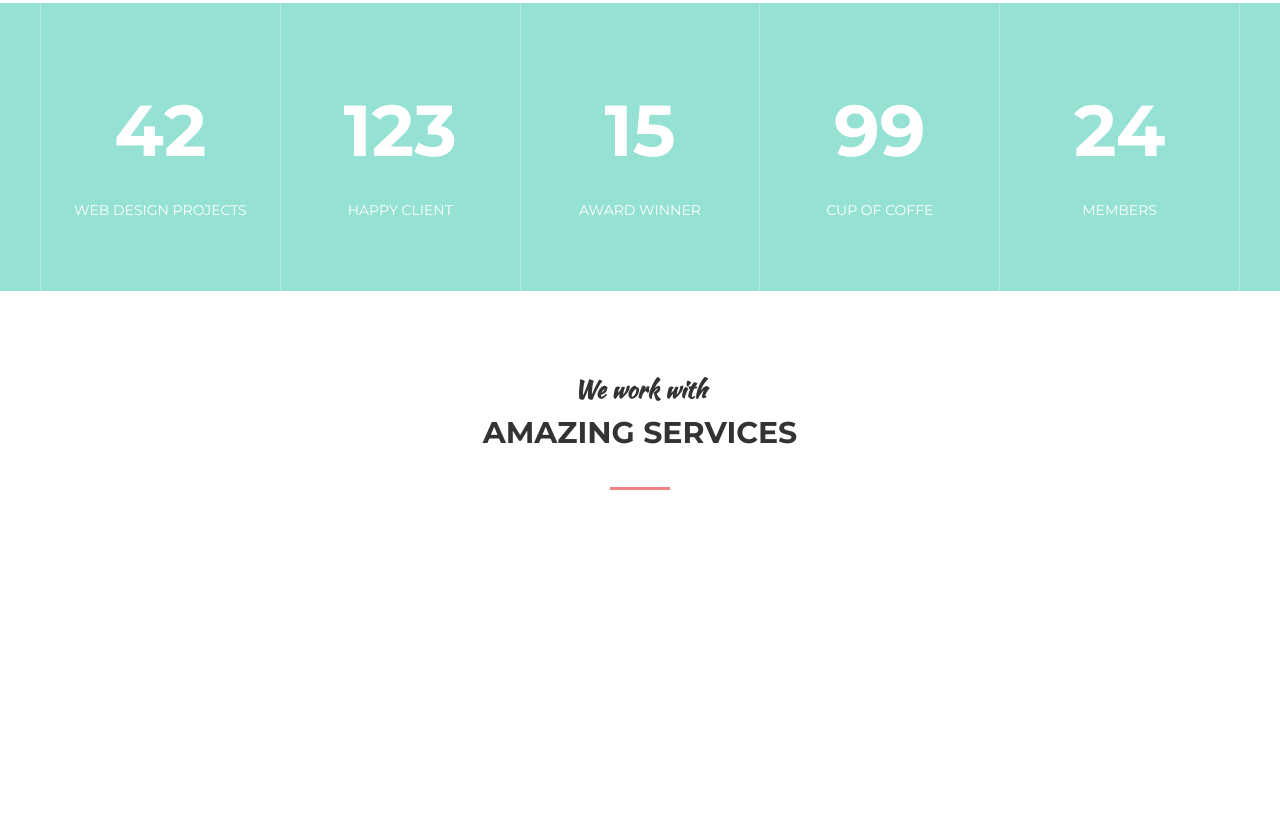
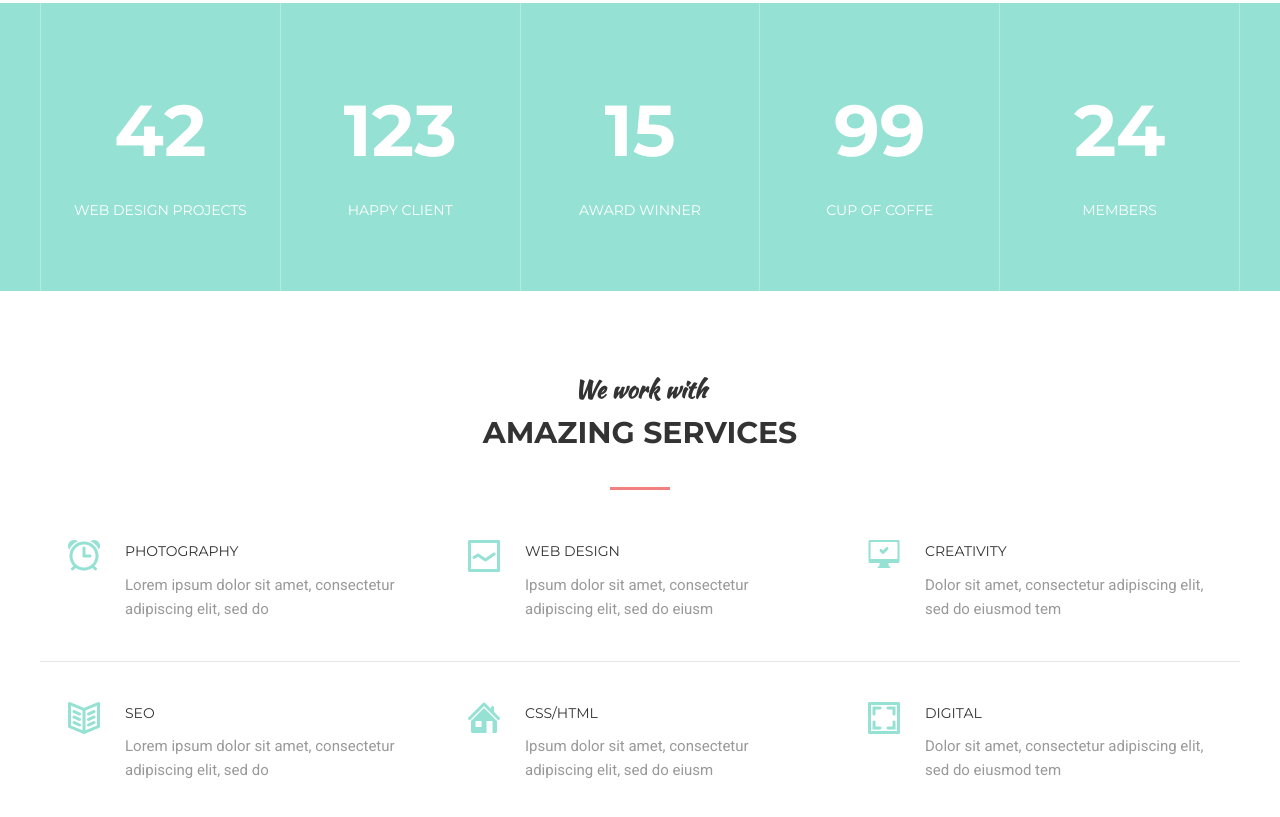
Before and after one commit to Quoter1/myFistLayout, a plain HTML site: page index.html in a window 1280 px wide. Shown: the part 1469-2286 px from the top of the page. Before the commit the page ends 2079 px from the top, so only its background shows below. Drawn offline with Linux system fonts and the light colour scheme; files whose address does not match are found by name.

Commit message:
3 rd layout page, not finished

```diff
--- a/index.html
+++ b/index.html
@@ -135,7 +135,83 @@
           <h3 class="section__subtitle">We work with</h3>
           <h2 class="section__title">Amazing Services</h2>
         </div>
+        <div class="services">
+          <div class="services__item">
+            <img
+              class="services__icon"
+              src="/images/services/photography.png"
+              alt=""
+            />
+
+            <div class="services__title">photography</div>
+            <div class="services__text">
+              Lorem ipsum dolor sit amet, consectetur adipiscing elit, sed do
+            </div>
+          </div>
+          <div class="services__item">
+            <img
+              class="services__icon"
+              src="/images/services/webdesign.png"
+              alt=""
+            />
+
+            <div class="services__title">WEB design</div>
+            <div class="services__text">
+              Ipsum dolor sit amet, consectetur adipiscing elit, sed do eiusm
+            </div>
+          </div>
+          <div class="services__item">
+            <img
+              class="services__icon"
+              src="/images/services/creativity.png"
+              alt=""
+            />
+
+            <div class="services__title">Creativity</div>
+            <div class="services__text">
+              Dolor sit amet, consectetur adipiscing elit, sed do eiusmod tem
+            </div>
+          </div>
+        </div>
+
+        <hr />
+
+        <div class="services">
+          <div class="services__item">
+            <img class="services__icon" src="/images/services/seo.png" alt="" />
+
+            <div class="services__title">SEO</div>
+            <div class="services__text">
+              Lorem ipsum dolor sit amet, consectetur adipiscing elit, sed do
+            </div>
+          </div>
+          <div class="services__item">
+            <img
+              class="services__icon"
+              src="/images/services/css-html.png"
+              alt=""
+            />
+
+            <div class="services__title">CSS/HTML</div>
+            <div class="services__text">
+              Ipsum dolor sit amet, consectetur adipiscing elit, sed do eiusm
+            </div>
+          </div>
+          <div class="services__item">
+            <img
+              class="services__icon"
+              src="/images/services/digital.png"
+              alt=""
+            />
+
+            <div class="services__title">Digital</div>
+            <div class="services__text">
+              Dolor sit amet, consectetur adipiscing elit, sed do eiusmod tem
+            </div>
+          </div>
+        </div>
       </div>
+      <!-- / Container  -->
     </section>
   </body>
 </html>
--- a/style.css
+++ b/style.css
@@ -18,6 +18,16 @@ h4,
 h5,
 h6 {
   margin: 0;
+}
+
+hr {
+  margin: 40px 0;
+  display: block;
+  border: 0;
+  width: 100%;
+  height: 1px;
+
+  background-color: #e5e5e5;
 }
 
 /* Container */
@@ -212,7 +222,7 @@ h6 {
 .section__header {
   width: 100%;
   max-width: 950px;
-  margin: 0 auto 40px;
+  margin: 0 auto 50px;
   text-align: center;
 }
 
@@ -330,3 +340,33 @@ h6 {
   font-size: 14px;
   text-transform: uppercase;
 }
+
+/* Services */
+.services {
+  display: flex;
+}
+
+.services__item {
+  flex: 1 1 0;
+  padding-left: 85px;
+  position: relative;
+  padding-right: 35px;
+}
+
+.services__icon {
+  position: absolute;
+  top: 0;
+  left: 28px;
+}
+.services__title {
+  margin-bottom: 10px;
+  font-size: 14px;
+  color: #333;
+  text-transform: uppercase;
+}
+
+.services__text {
+  font-size: 15px;
+  color: #999;
+  font-family: "Roboto", sans-serif;
+}
```
Also changed, not shown: images/services/creativity.png (renamed from images/services/COMPUTER _ OK.png), images/services/css-html.png (renamed from images/services/HOME.png), images/services/digital.png (renamed from images/services/IMAGE.png), images/services/photography.png (renamed from images/services/ALARM.png), images/services/seo.png (renamed from images/services/BOOK 2.png), images/services/webdesign.png (renamed from images/services/LINE GRAPH.png).
